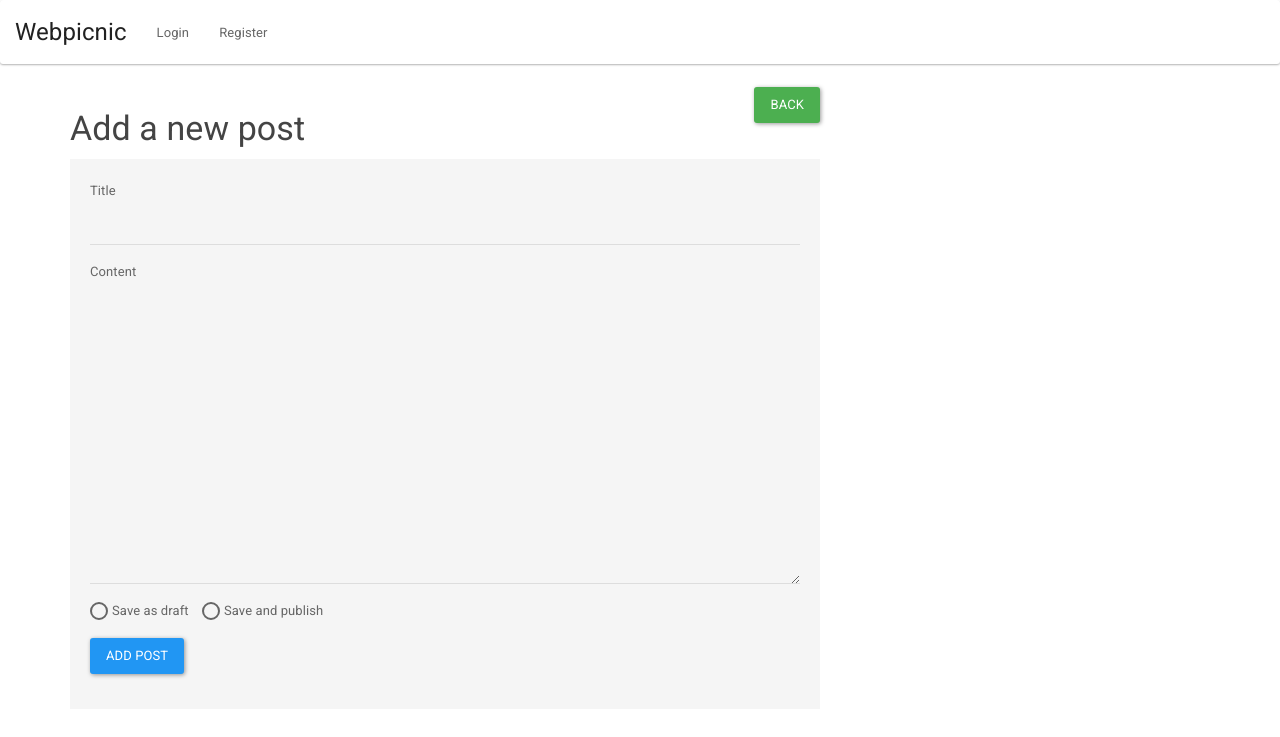
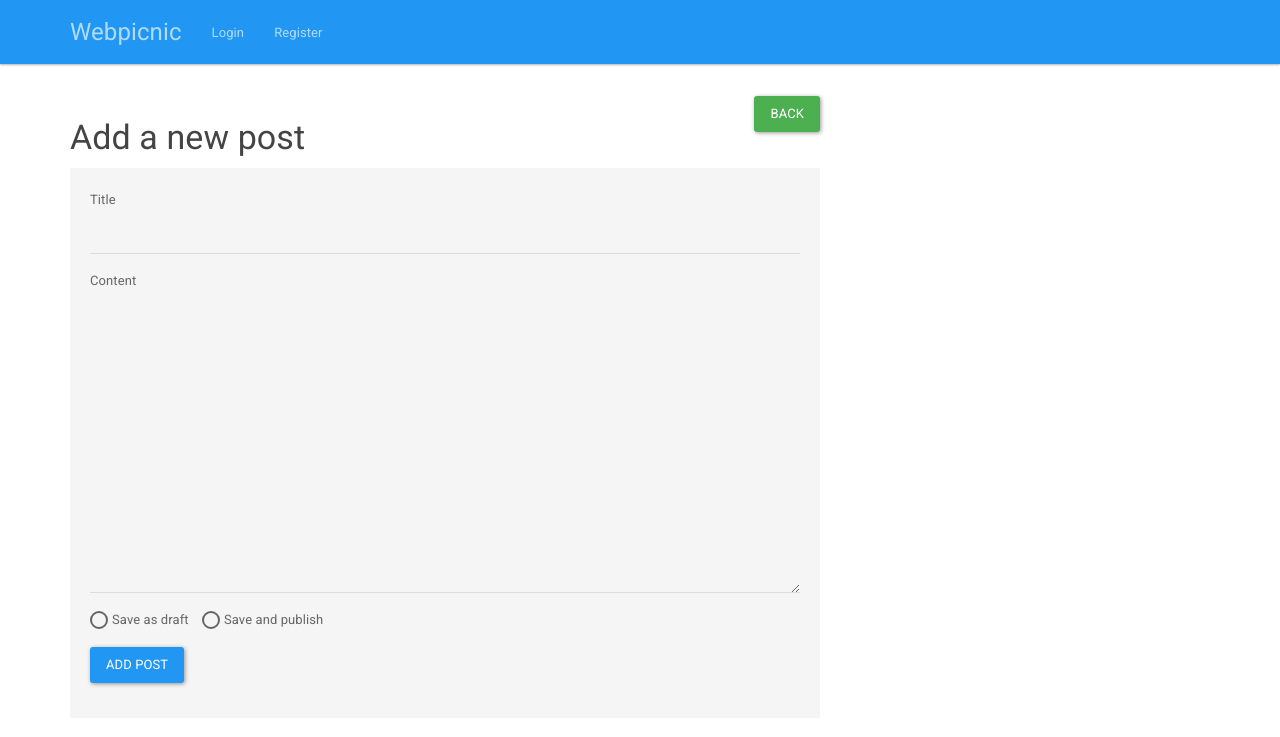
Before and after one commit to regzimarx/webpicnic, a Django app: page /add in a window 1280 px wide. Shown: the top 737 px of the page. Run offline with Django 3.2, Linux system fonts and the light colour scheme; some libraries are stand-ins or nearby versions.

Commit message:
Added navbar-fixed-top to navbar

```diff
--- a/templates/includes/navbar.html
+++ b/templates/includes/navbar.html
@@ -1,5 +1,5 @@
-<nav class="navbar navbar-default">
-	<div class="container-fluid">
+<nav class="navbar navbar-inverse navbar-fixed-top">
+	<div class="container">
 		<div class="navbar-header">
 	      <button type="button" class="navbar-toggle collapsed" data-toggle="collapse" data-target="#bs-example-navbar-collapse-1">
 	        <span class="sr-only">Toggle navigation</span>
@@ -21,4 +21,4 @@
 	      	</ul>
 	    </div>
 	</div>
-</nav>
+</nav><br><br><br><br>
```
